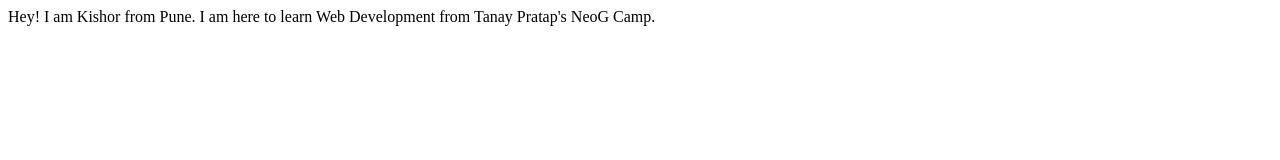
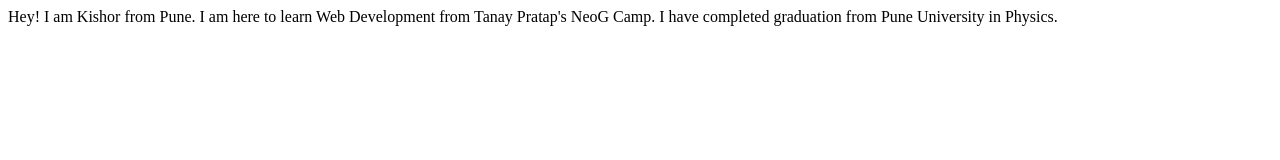
Before and after one commit to KishorLangote/Kishor-Langote-Portfolio-Site, a plain HTML site: page index.html in a window 1280 px wide. Drawn offline with Linux system fonts and the light colour scheme.

Commit message:
initial commit
added education categories..

```diff
--- a/index.html
+++ b/index.html
@@ -6,6 +6,6 @@
     <title>My first website showcase as portfolio</title>
 </head>
 <body>
-    Hey! I am Kishor from Pune. I am here to learn Web Development from Tanay Pratap's NeoG Camp.
+    Hey! I am Kishor from Pune. I am here to learn Web Development from Tanay Pratap's NeoG Camp. I have completed graduation from Pune University in Physics.
 </body>
 </html>
```
